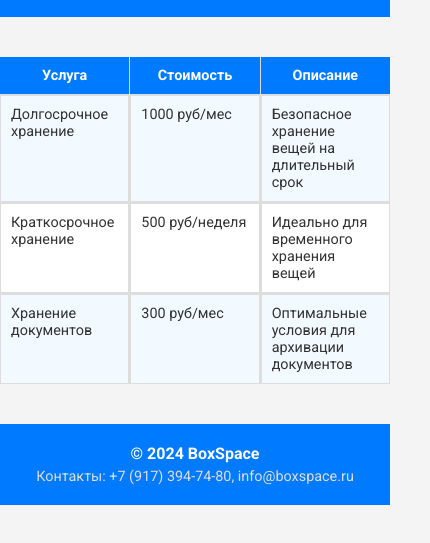
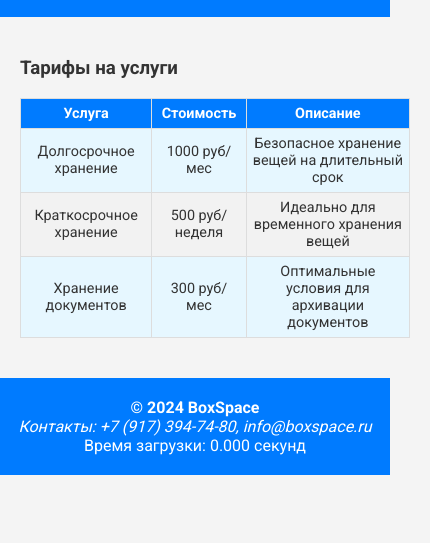
Before and after one commit to loonza/web, a plain HTML site: page services.html in a window 390 px wide. Shown: the part 77-620 px from the top of the page, 430 px wide, since content can reach past the window. Drawn offline with Linux system fonts and the light colour scheme; a script that the page names is missing; files whose address does not match are found by name.

Commit message:
Add files via upload

```diff
--- /dev/null
+++ b/script.js
@@ -0,0 +1,26 @@
+(function () {
+    window.addEventListener('load', () => {
+        const loadTime = (performance.now() / 1000).toFixed(3);
+        const loadTimeElement = document.getElementById('load-time');
+        if (loadTimeElement) {
+            loadTimeElement.textContent = `Время загрузки: ${loadTime} секунд`;
+        }
+    });
+
+    const menuItems = document.querySelectorAll('nav a');
+    const currentPage = window.location.pathname.split('/').pop();
+
+    menuItems.forEach(item => {
+        const itemHref = item.getAttribute('href').split('/').pop();
+        if (itemHref === currentPage) {
+            item.classList.add('active');
+        }
+
+        item.addEventListener('mouseenter', () => {
+            item.classList.add('hover');
+        });
+        item.addEventListener('mouseleave', () => {
+            item.classList.remove('hover');
+        });
+    });
+})();
--- a/services.html
+++ b/services.html
@@ -28,23 +28,34 @@
 <main>
 
 
-
     <section class="table-container">
-        <div class="header">Услуга</div>
-        <div class="header">Стоимость</div>
-        <div class="header">Описание</div>
-
-        <div class="cell">Долгосрочное хранение</div>
-        <div class="cell">1000 руб/мес</div>
-        <div class="cell">Безопасное хранение вещей на длительный срок</div>
-
-        <div class="cell">Краткосрочное хранение</div>
-        <div class="cell">500 руб/неделя</div>
-        <div class="cell">Идеально для временного хранения вещей</div>
-
-        <div class="cell">Хранение документов</div>
-        <div class="cell">300 руб/мес</div>
-        <div class="cell">Оптимальные условия для архивации документов</div>
+        <h3>Тарифы на услуги</h3>
+        <table>
+            <thead>
+            <tr>
+                <th>Услуга</th>
+                <th>Стоимость</th>
+                <th>Описание</th>
+            </tr>
+            </thead>
+            <tbody>
+            <tr>
+                <td>Долгосрочное хранение</td>
+                <td>1000 руб/мес</td>
+                <td>Безопасное хранение вещей на длительный срок</td>
+            </tr>
+            <tr>
+                <td>Краткосрочное хранение</td>
+                <td>500 руб/неделя</td>
+                <td>Идеально для временного хранения вещей</td>
+            </tr>
+            <tr>
+                <td>Хранение документов</td>
+                <td>300 руб/мес</td>
+                <td>Оптимальные условия для архивации документов</td>
+            </tr>
+            </tbody>
+        </table>
     </section>
 </main>
 
--- a/styles.css
+++ b/styles.css
@@ -5,19 +5,6 @@ body {
     padding: 0;
     background-color: #f4f4f4;
     color: #333;
-}
-
-
-nav a:hover {
-    color: #ffdd57;
-    text-decoration: underline;
-}
-
-
-nav a.active {
-    font-weight: bold;
-    color: #ffdd57;
-    text-decoration: underline;
 }
 
 
@@ -59,6 +46,17 @@ nav a {
     font-size: 1.1em;
 }
 
+nav a:hover {
+    color: #ffdd57;
+    text-decoration: underline;
+}
+
+nav a.active {
+    font-weight: bold;
+    color: #ffdd57;
+    text-decoration: underline;
+}
+
 
 .hero {
     background-image: url('фон.jpg');
@@ -79,44 +77,63 @@ nav a {
 }
 
 
+.services-grid {
+    display: flex;
+    gap: 20px;
+    flex-wrap: wrap;
+    justify-content: center;
+    margin-top: 20px;
+}
+
+.service-card {
+    background-color: white;
+    padding: 20px;
+    width: 300px;
+    box-shadow: 0 0 10px rgba(0, 0, 0, 0.1);
+    border-radius: 8px;
+    text-align: left;
+}
+
+.service-card h4 {
+    font-size: 1.3em;
+    font-weight: bold;
+    margin-bottom: 10px;
+}
+
+
 .table-container {
-    display: grid;
-    grid-template-columns: 1fr 1fr 2fr;
-    gap: 1px;
-    background-color: #ddd;
+    margin: 40px auto;
     width: 80%;
-    margin: 40px auto;
     max-width: 1000px;
 }
 
-.table-container .header {
+table {
+    width: 100%;
+    border-collapse: collapse;
+}
+
+thead {
     background-color: #007bff;
     color: white;
-    font-weight: bold;
-    text-align: center;
-    padding: 12px;
-    font-size: 1.1em;
 }
 
-.table-container .cell {
-    background-color: white;
-    padding: 12px;
-    text-align: left;
-    font-size: 1em;
+th, td {
     border: 1px solid #ddd;
+    padding: 8px;
+    text-align: center;
 }
 
-
-.table-container .cell:nth-child(6n+4),
-.table-container .cell:nth-child(6n+5),
-.table-container .cell:nth-child(6n+6) {
-    background-color: #f2f9ff;
+tbody tr:nth-child(even) {
+    background-color: #f2f2f2;
 }
 
-.table-container .cell:nth-child(6n+1),
-.table-container .cell:nth-child(6n+2),
-.table-container .cell:nth-child(6n+3) {
-    background-color: #ffffff;
+tbody tr:nth-child(odd) {
+    background-color: #e6f7ff;
+}
+
+th {
+    font-weight: bold;
+    font-size: 1.1em;
 }
 
 
@@ -127,18 +144,15 @@ footer {
     text-align: center;
 }
 
+footer address a {
+    color: #dcdcdc;
+    text-decoration: none;
+}
+
 footer p {
     margin: 0;
     font-size: 1em;
     font-weight: bold;
-}
-
-footer address {
-    margin: 5px 0 0;
-    font-style: normal;
-    color: #dcdcdc;
-    font-size: 0.9em;
-    font-weight: normal;
 }
 
 
@@ -147,12 +161,22 @@ footer address {
         display: none;
     }
 
-    .table-container {
-        grid-template-columns: 1fr 1fr 1fr;
-        width: 100%;
+    .services-grid {
+        flex-direction: column;
+        align-items: center;
     }
-    .table-container .header, .table-container .cell {
-        padding: 10px;
+
+    .service-card {
+        width: 80%;
+    }
+
+    th, td {
+        padding: 6px;
         font-size: 0.9em;
     }
+
+    .table-container {
+        width: 100%;
+        padding: 0 20px;
+    }
 }
```
